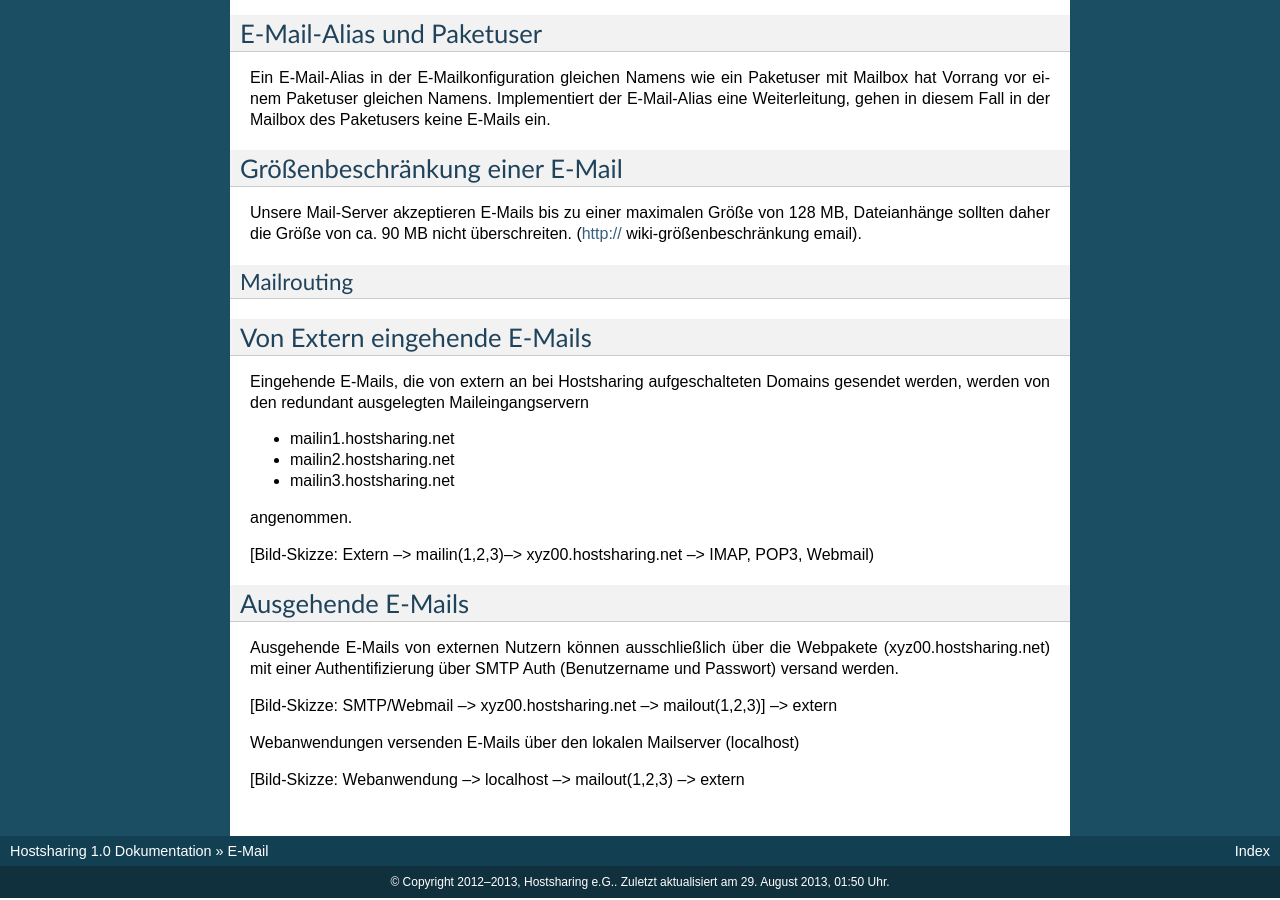
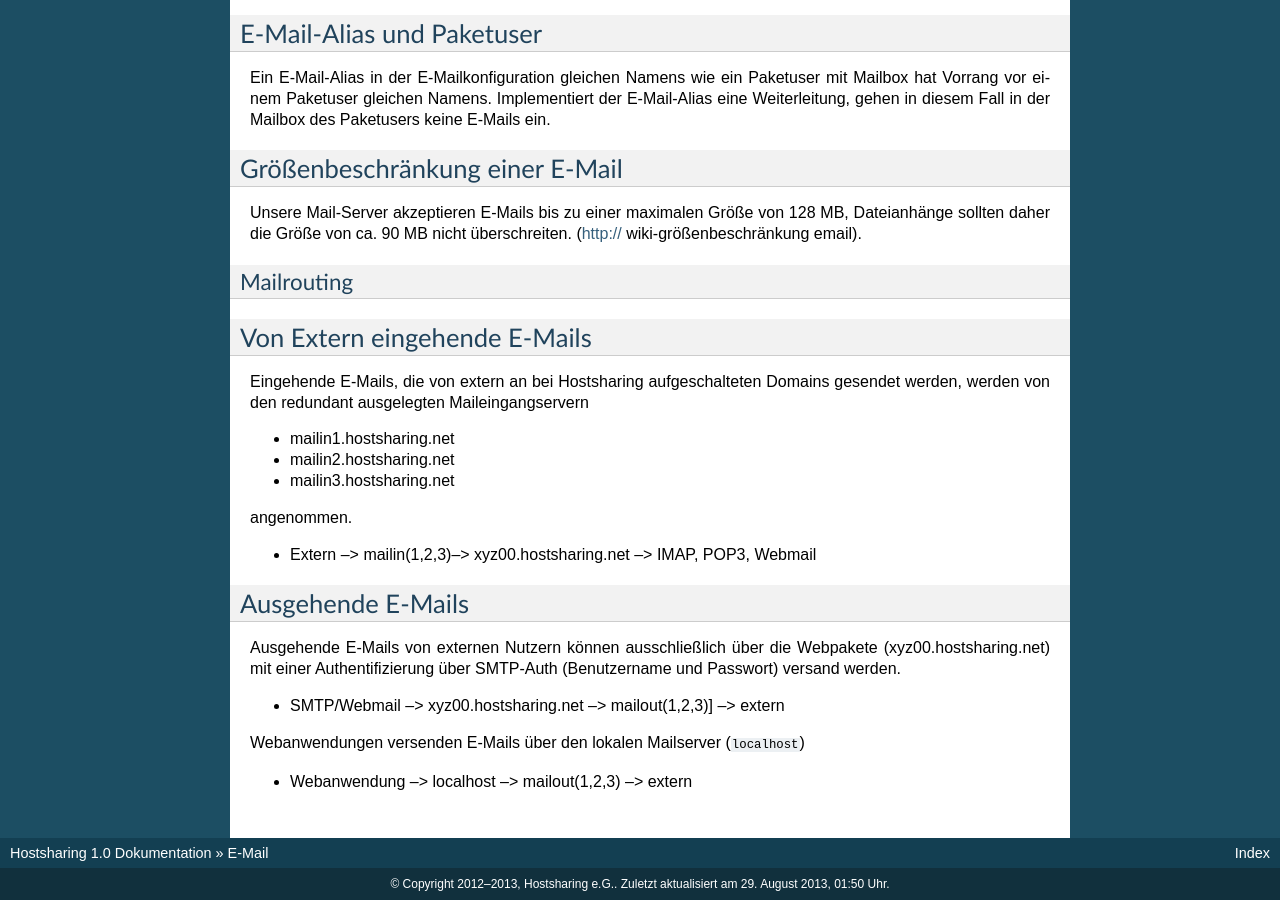
Before and after one commit to hostsharing/hs.docs.users, a Sphinx documentation site: the page built from source/email.rst, in a window 1280 px wide and 900 px high, scrolled down 858 px. Built offline with Sphinx 7.4.7, drawn with Linux system fonts in a browser that asks for light colours; pages that are not in the unit, such as notebooks, are missing from menus.

Commit message:
format text

```diff
--- a/source/email.rst
+++ b/source/email.rst
@@ -71,16 +71,16 @@
 
 angenommen.
 
-[Bild-Skizze: Extern --> mailin(1,2,3)--> xyz00.hostsharing.net --> IMAP, POP3, Webmail)
+* Extern --> mailin(1,2,3)--> xyz00.hostsharing.net --> IMAP, POP3, Webmail
 
 
 Ausgehende E-Mails
 ------------------
 
-Ausgehende E-Mails von externen Nutzern können ausschließlich über die Webpakete (xyz00.hostsharing.net) mit einer Authentifizierung über SMTP Auth (Benutzername und Passwort) versand werden.
+Ausgehende E-Mails von externen Nutzern können ausschließlich über die Webpakete (xyz00.hostsharing.net) mit einer Authentifizierung über SMTP-Auth (Benutzername und Passwort) versand werden.
 
-[Bild-Skizze: SMTP/Webmail --> xyz00.hostsharing.net --> mailout(1,2,3)] --> extern
+* SMTP/Webmail --> xyz00.hostsharing.net --> mailout(1,2,3)] --> extern
 
-Webanwendungen versenden E-Mails über den lokalen Mailserver (localhost)
+Webanwendungen versenden E-Mails über den lokalen Mailserver (``localhost``)
 
-[Bild-Skizze: Webanwendung --> localhost --> mailout(1,2,3) --> extern
+* Webanwendung --> localhost --> mailout(1,2,3) --> extern
```
